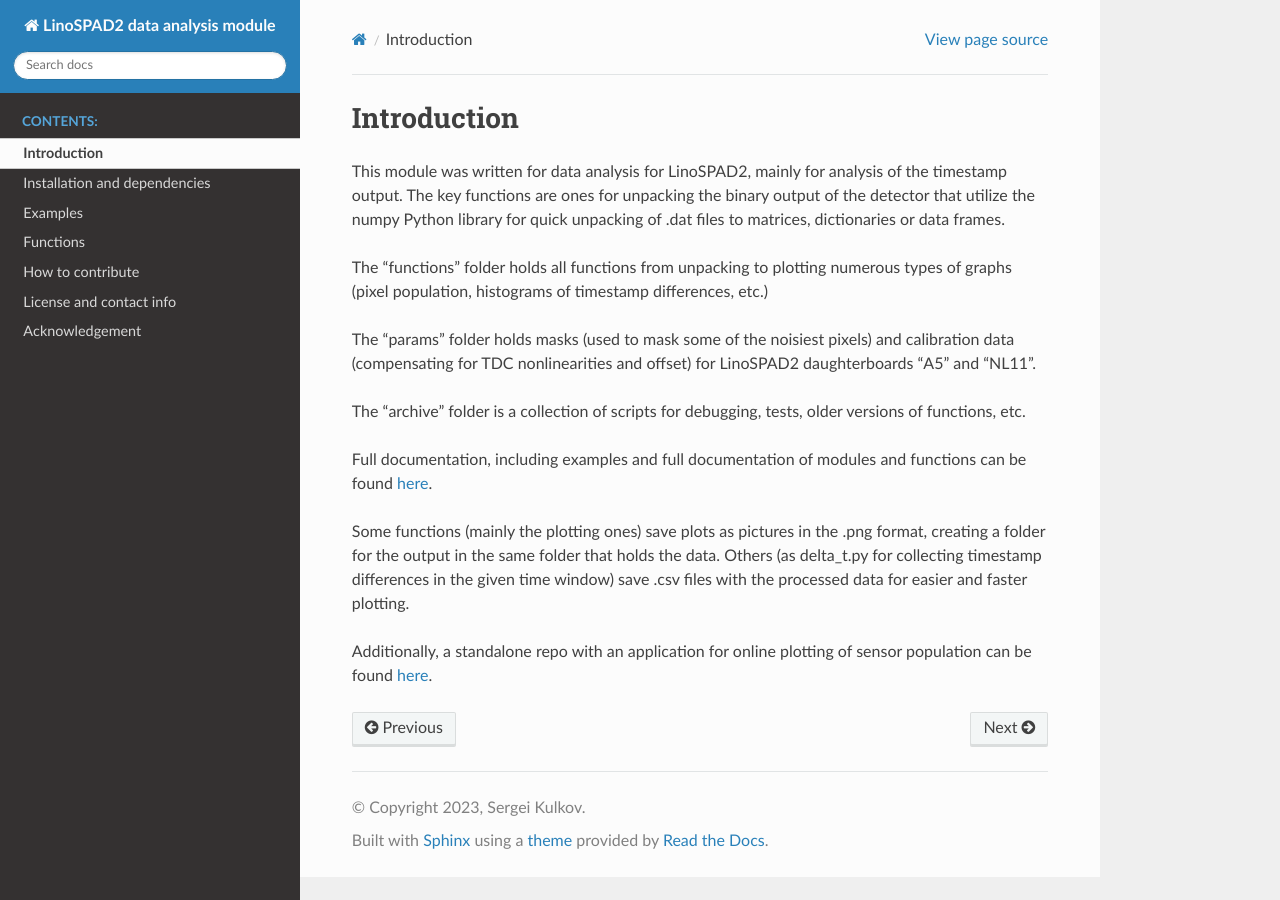
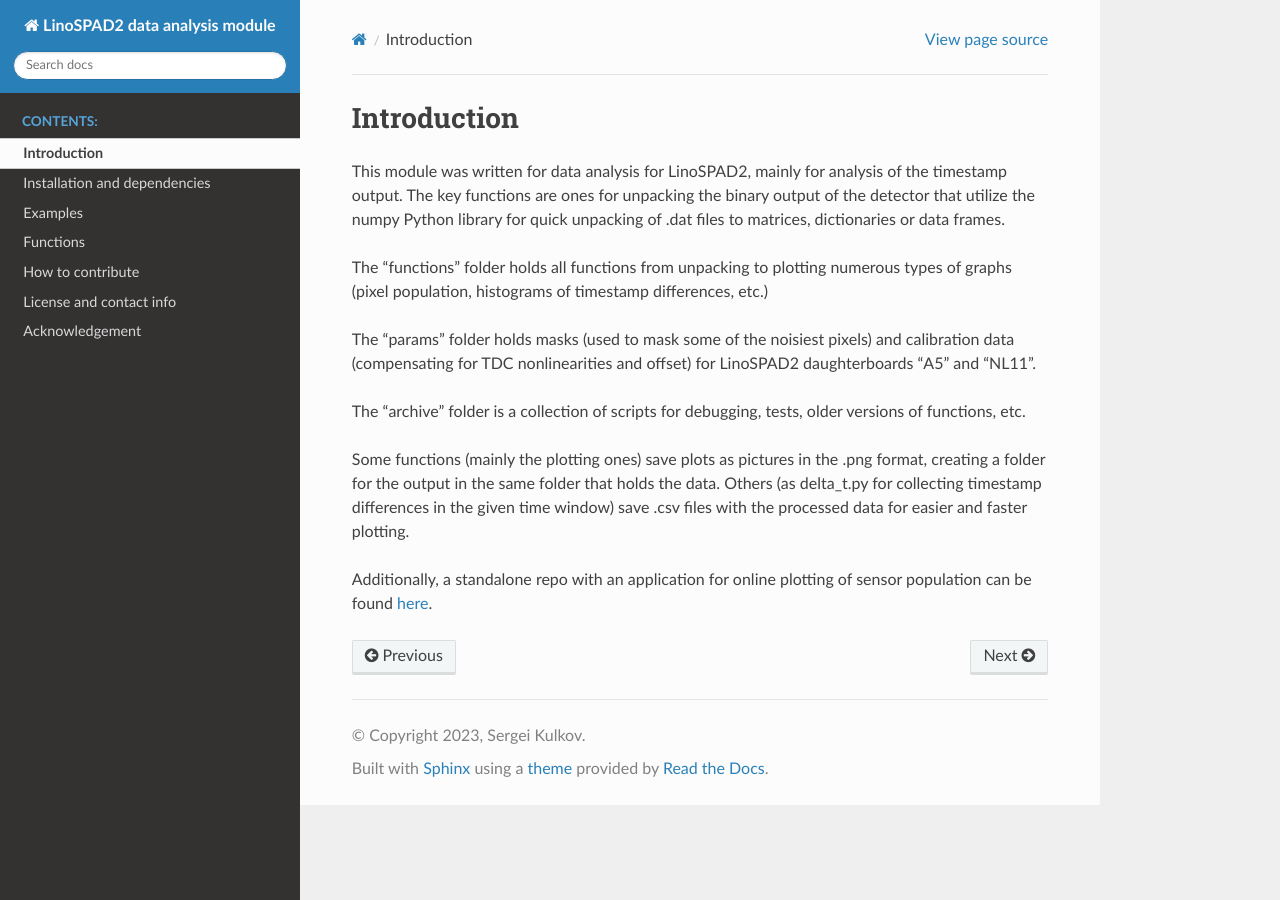
Before and after one commit to sevaedmi/LinoSPAD2, a Sphinx documentation site: the page built from docs/intro.md, in a window 1280 px wide. Built offline with Sphinx 7.4.7 and the Read the Docs theme 2.0.0, drawn with Linux system fonts in a browser that asks for light colours.

Commit message:
Update intro.md

```diff
--- a/docs/intro.md
+++ b/docs/intro.md
@@ -17,9 +17,6 @@ offset) for LinoSPAD2 daughterboards "A5" and "NL11".
 The "archive" folder is a collection of scripts for debugging, tests,
 older versions of functions, etc.
 
-Full documentation, including examples and full documentation of
-modules and functions can be found [here](https://rngkomorebi.github.io/LinoSPAD2/).
-
 Some functions (mainly the plotting ones) save plots as pictures in the
 .png format, creating a folder for the output in the same folder that
 holds the data. Others (as delta_t.py for collecting timestamp differences
```
